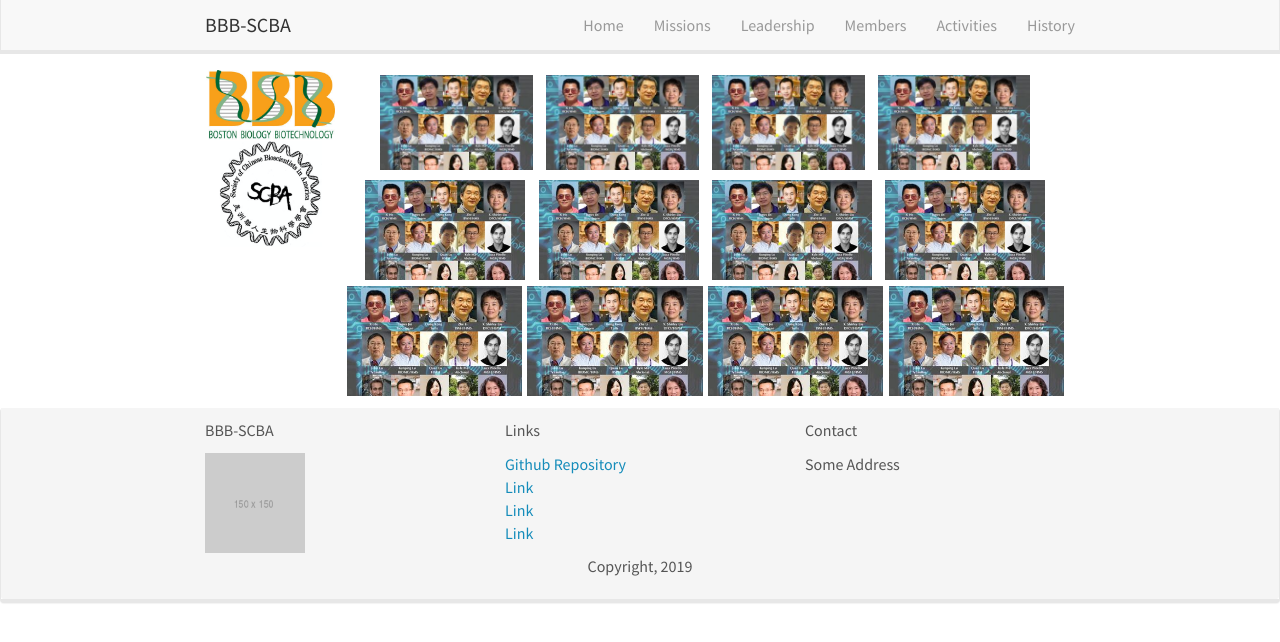
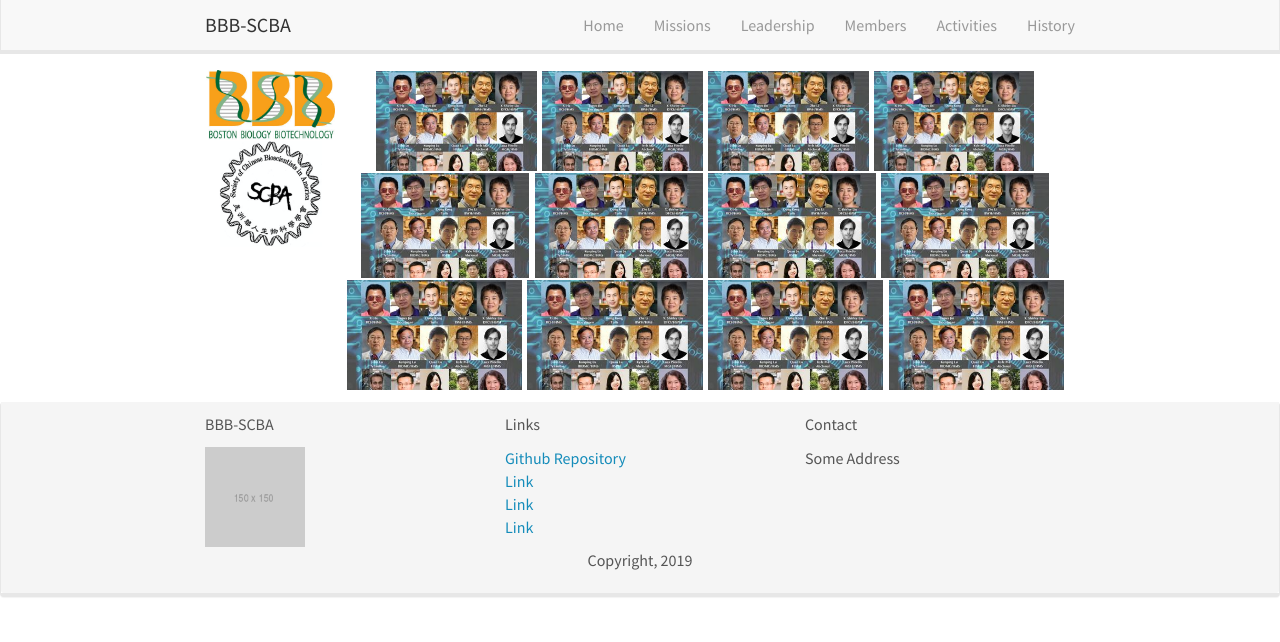
Before and after one commit to bbb-scba/bbb-scba.github.io, a Jekyll site: the page built from home.md, in a window 1280 px wide. Shown: the top 642 px of the page. Built offline with Jekyll 4.4.1, drawn with Linux system fonts in a browser that asks for light colours; nearby versions of some CDN libraries.

Commit message:
Update home.md

```diff
--- a/home.md
+++ b/home.md
@@ -19,14 +19,14 @@ permalink: /
   <div class="right" style="flex-basis: 85%;">
 
 <p align="center">
-<img src="images/slider/flyer_v9.jpg" style="width:22%; height:22%; padding: 5px;">
-<img src="images/slider/flyer_v9.jpg" style="width:22%; height:22%; padding: 5px;">
-<img src="images/slider/flyer_v9.jpg" style="width:22%; height:22%; padding: 5px;">
-<img src="images/slider/flyer_v9.jpg" style="width:22%; height:22%; padding: 5px;">
-<img src="images/slider/flyer_v9.jpg" style="width:23%; height:23%; padding: 5px;">
-<img src="images/slider/flyer_v9.jpg" style="width:23%; height:23%; padding: 5px;">
-<img src="images/slider/flyer_v9.jpg" style="width:23%; height:23%; padding: 5px;">
-<img src="images/slider/flyer_v9.jpg" style="width:23%; height:23%; padding: 5px;">
+<img src="images/slider/flyer_v9.jpg" style="width:22%; height:22%; padding: 1px;">
+<img src="images/slider/flyer_v9.jpg" style="width:22%; height:22%; padding: 1px;">
+<img src="images/slider/flyer_v9.jpg" style="width:22%; height:22%; padding: 1px;">
+<img src="images/slider/flyer_v9.jpg" style="width:22%; height:22%; padding: 1px;">
+<img src="images/slider/flyer_v9.jpg" style="width:23%; height:23%; padding: 1px;">
+<img src="images/slider/flyer_v9.jpg" style="width:23%; height:23%; padding: 1px;">
+<img src="images/slider/flyer_v9.jpg" style="width:23%; height:23%; padding: 1px;">
+<img src="images/slider/flyer_v9.jpg" style="width:23%; height:23%; padding: 1px;">
 <img src="images/slider/flyer_v9.jpg" style="width:24%; height:24%; padding: 1px;">
 <img src="images/slider/flyer_v9.jpg" style="width:24%; height:24%; padding: 1px;">
 <img src="images/slider/flyer_v9.jpg" style="width:24%; height:24%; padding: 1px;">
```
